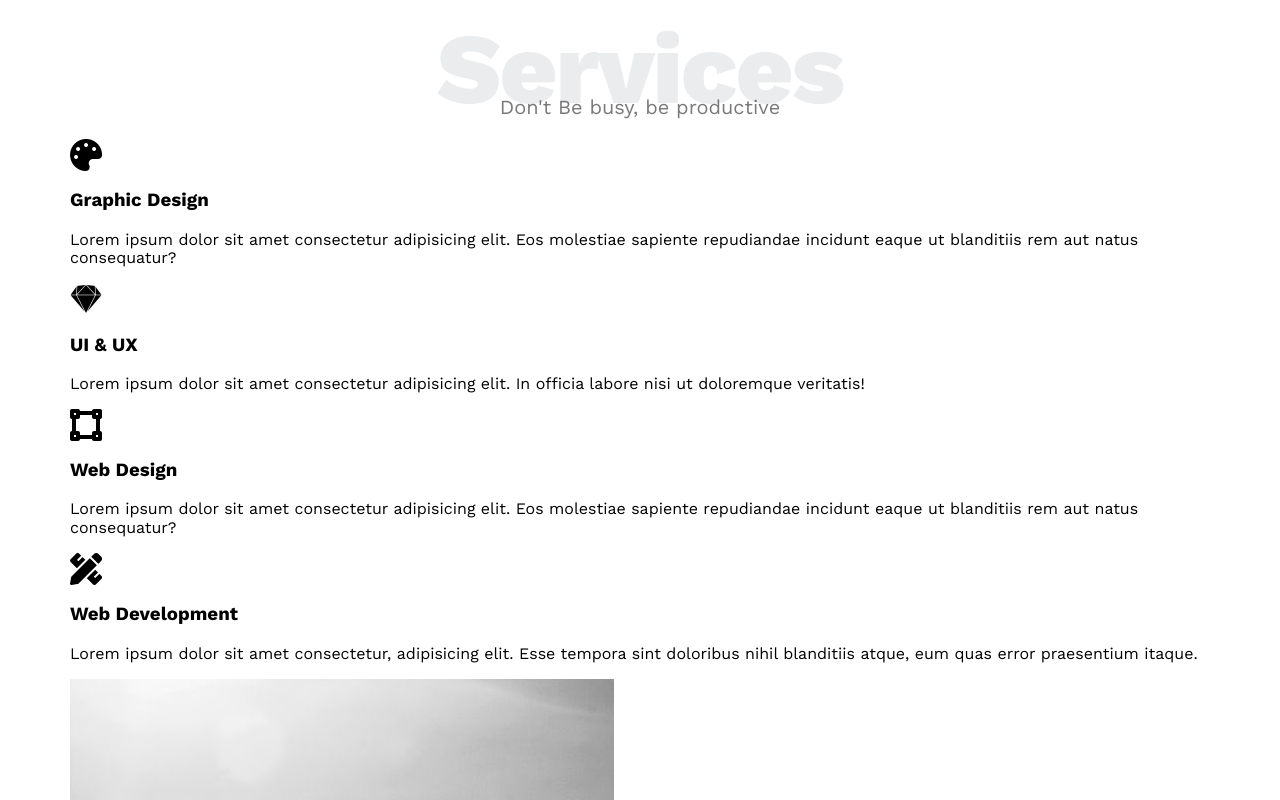
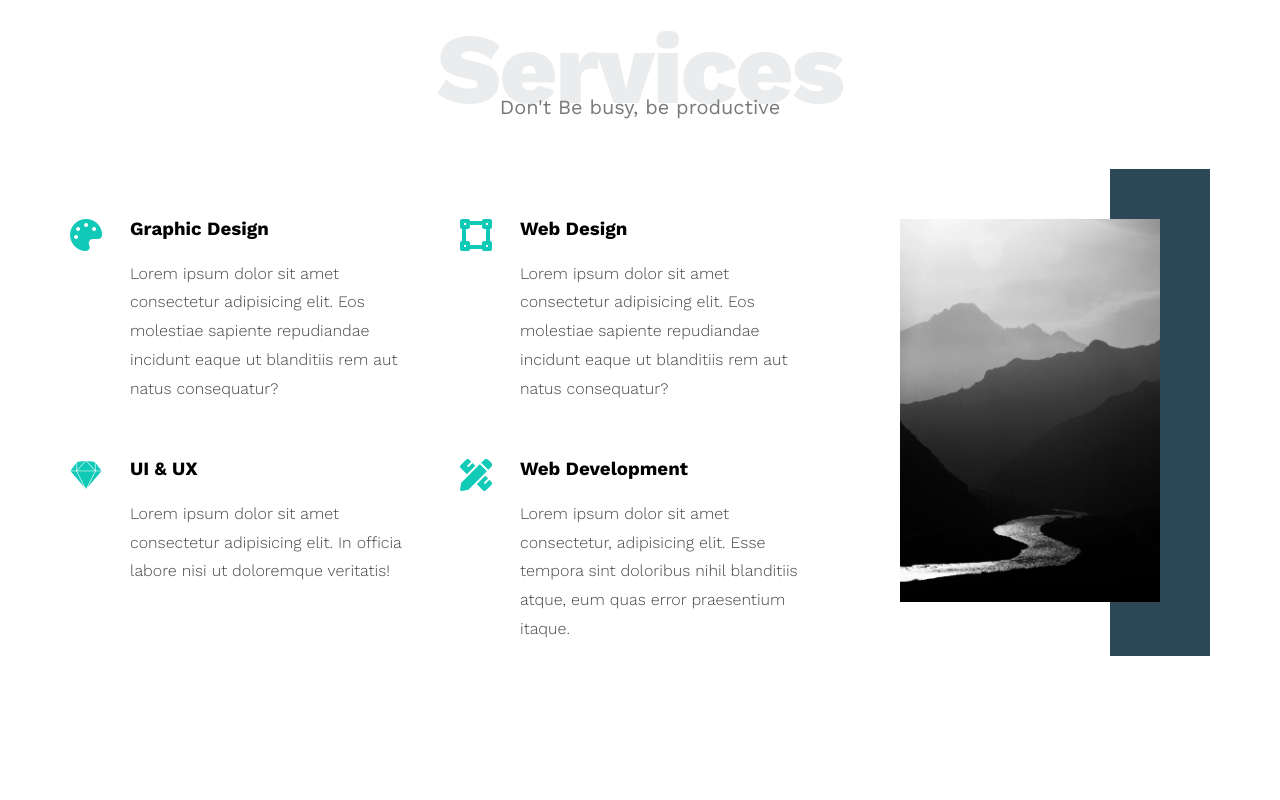
Before and after one commit to MohamedMohy9192/leon-agency-template, a website: page index.html in a window 1280 px wide. Shown: the part 1400-2200 px from the top of the page. After the commit the page ends 2160 px from the top, so only its background shows below. Drawn offline with nearby package versions, Linux system fonts and the light colour scheme.

Commit message:
Add styles and position services section

```diff
--- a/css/style.css
+++ b/css/style.css
@@ -1,5 +1,6 @@
 :root {
   --mainColor: #10cab7;
+  --secondaryColor: #2c4755;
 }
 * {
   box-sizing: border-box;
@@ -39,20 +40,19 @@ body {
 }
 
 .special-heading + p {
-
   margin-top: -30px;
   font-size: 20px;
   text-align: center;
   color: #797979;
 }
 
-@media(max-width: 767px){
+@media (max-width: 767px) {
   .special-heading {
     font-size: 60px;
-}
-.special-heading + p {
-  margin-top: -20px;
-}
+  }
+  .special-heading + p {
+    margin-top: -20px;
+  }
 }
 header {
   padding: 20px;
@@ -202,8 +202,74 @@ main.landing {
 }
 
 /* Start Services*/
-.services{
+.services {
   padding-top: 60px;
   padding-bottom: 60px;
 }
+
+.services .services-content {
+  display: grid;
+  grid-template-columns: repeat(auto-fill, minmax(300px, 1fr));
+  margin-top: 100px;
+  gap: 30px;
+}
+
+.services .services-content .service {
+  display: flex;
+  margin-bottom: 40px;
+}
+
+@media (max-width: 767px) {
+  .services .services-content .service {
+    flex-direction: column;
+    text-align: center;
+  }
+}
+
+.services .services-content .service i {
+  color: var(--mainColor);
+  flex-basis: 60px; /* width in flex-direction: row and hight in column direction */
+}
+.services .services-content .service .service-text {
+  flex: 1;
+}
+
+.services .services-content .service .service-text h3 {
+  margin-top: 0;
+}
+
+.services .services-content .service .service-text p {
+  color: #444;
+  font-weight: 300;
+  line-height: 1.8;
+}
+
+.services .services-content .col .image {
+  text-align: center;
+  position: relative;
+}
+
+.services .services-content .col .image::before {
+  content: '';
+  position: absolute;
+  background-color: var(--secondaryColor);
+  right: 0;
+  width: 100px;
+  height: calc(100% + 100px);
+  top: -50px;
+ z-index: -1;
+}
+
+
+.services .services-content .col .image img {
+  width: 260px;
+
+}
+
+@media (max-width: 1199px){
+  .image-max-width{
+    display: none;
+  }
+
+}
 /* End Services*/
--- a/index.html
+++ b/index.html
@@ -92,22 +92,26 @@
             <!-- Start Service -->
             <article class="service">
               <i class="fas fa-palette fa-2x"></i>
+              <div class="service-text">
               <h3>Graphic Design</h3>
               <p>
                 Lorem ipsum dolor sit amet consectetur adipisicing elit. Eos
                 molestiae sapiente repudiandae incidunt eaque ut blanditiis rem
                 aut natus consequatur?
               </p>
+              </div>
             </article>
             <!-- End Service -->
             <!-- Start Service -->
             <article class="service">
               <i class="fab fa-sketch fa-2x"></i>
-              <h3>UI & UX</h3>
-              <p>
-                Lorem ipsum dolor sit amet consectetur adipisicing elit. In
-                officia labore nisi ut doloremque veritatis!
-              </p>
+              <div class="service-text">
+                <h3>UI & UX</h3>
+                <p>
+                  Lorem ipsum dolor sit amet consectetur adipisicing elit. In
+                  officia labore nisi ut doloremque veritatis!
+                </p>
+              </div>
             </article>
             <!-- End Service -->
           </div>
@@ -115,29 +119,33 @@
             <!-- Start Service -->
             <article class="service">
               <i class="fas fa-vector-square fa-2x"></i>
+              <div class="service-text">
               <h3>Web Design</h3>
               <p>
                 Lorem ipsum dolor sit amet consectetur adipisicing elit. Eos
                 molestiae sapiente repudiandae incidunt eaque ut blanditiis rem
                 aut natus consequatur?
               </p>
+              </div>
             </article>
             <!-- End Service -->
             <!-- Start Service -->
             <article class="service">
               <i class="fas fa-pencil-ruler fa-2x"></i>
+              <div class="service-text">
               <h3>Web Development</h3>
               <p>
                 Lorem ipsum dolor sit amet consectetur, adipisicing elit. Esse
                 tempora sint doloribus nihil blanditiis atque, eum quas error
                 praesentium itaque.
               </p>
+              </div>
             </article>
             <!-- End Service -->
           </div>
           <div class="col">
-            <div class="image">
-              <img src="./images/services.jpg" alt="Services Section Image">
+            <div class="image image-max-width">
+              <img src="./images/services.jpg" alt="Services Section Image" />
             </div>
           </div>
         </div>
```
